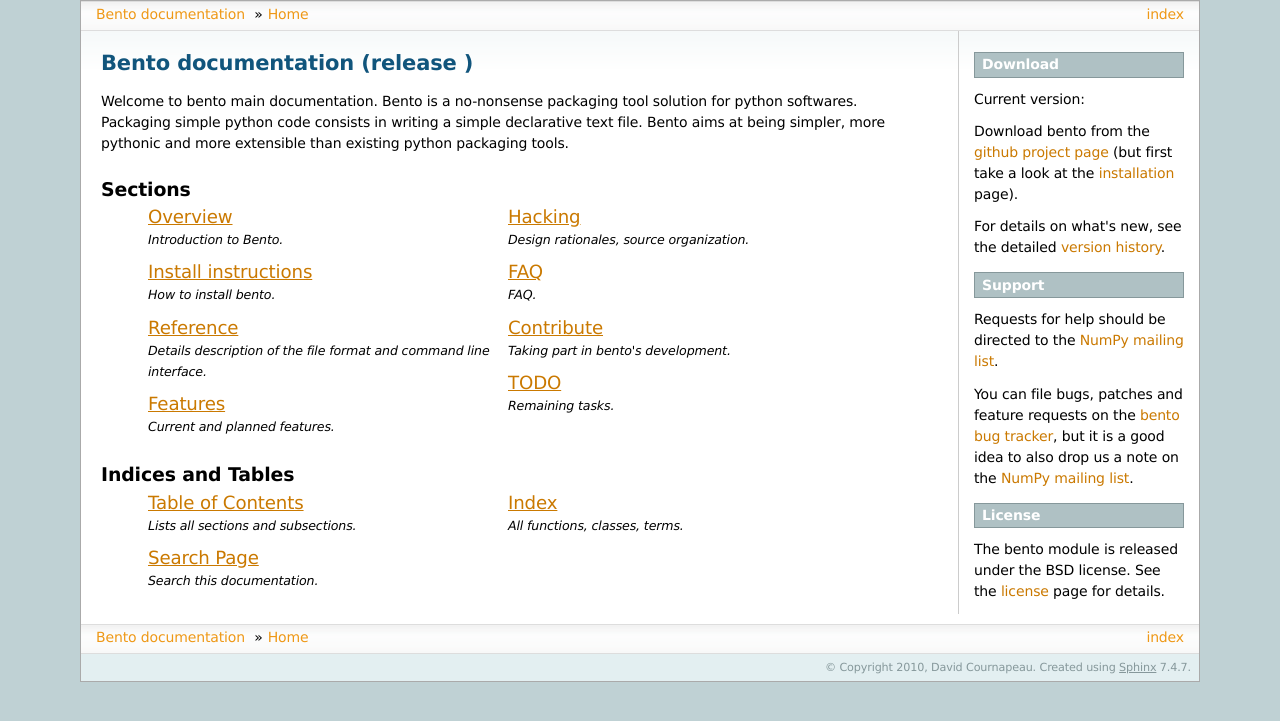
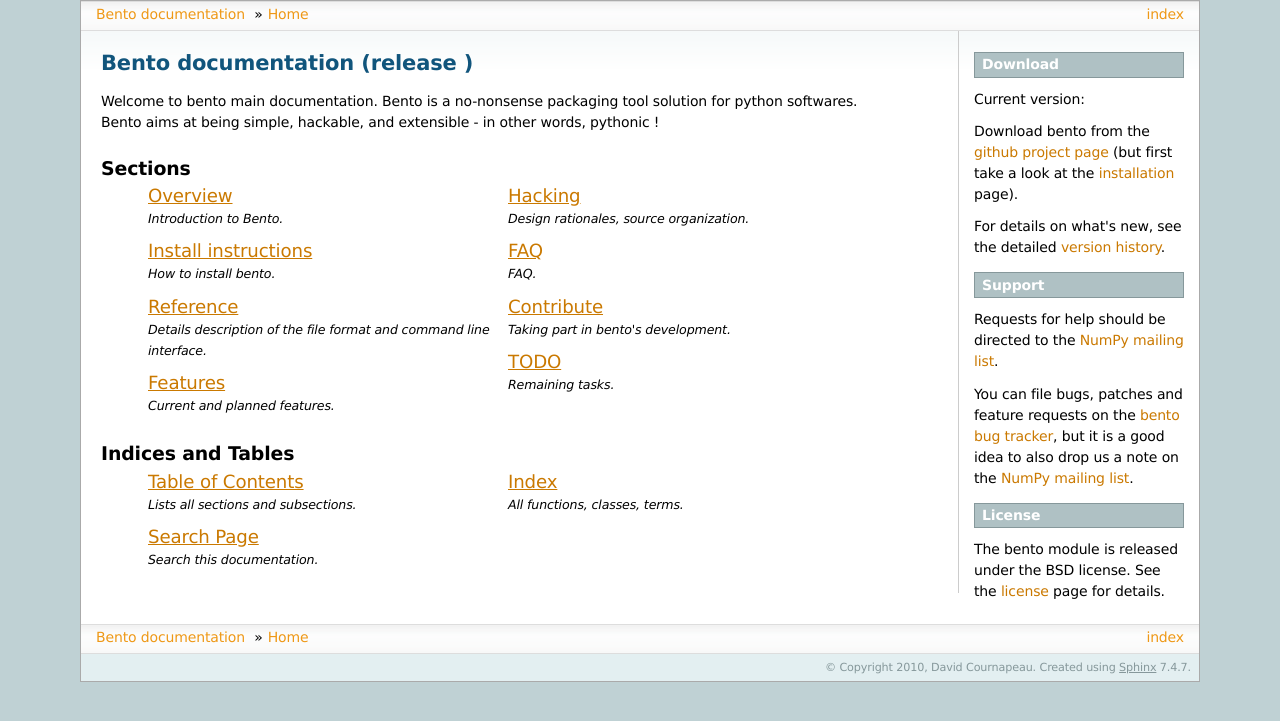
Before and after one commit to cournape/Bento, a Sphinx documentation site: the page built from doc/source/index.rst, in a window 1280 px wide. Shown: the top 721 px of the page. Built offline with Sphinx 7.4.7, drawn with Linux system fonts in a browser that asks for light colours; the version number could not be read and is left out.

Commit message:
DOC: more neutral intro.

```diff
--- a/doc/source/.templates/index.html
+++ b/doc/source/.templates/index.html
@@ -5,10 +5,9 @@
 {% block body %}
   <h1>{{ project }} documentation (release {{release}})</h1>
 
-  <p>Welcome to bento main documentation. Bento is a no-nonsense packaging
-  tool solution for python softwares. Packaging simple python code consists in
-  writing a simple declarative text file.  Bento aims at being simpler, more
-  pythonic and more extensible than existing python packaging tools.</p>
+  <p>Welcome to bento main documentation. Bento is a no-nonsense packaging tool
+  solution for python softwares. Bento aims at being simple, hackable, and
+  extensible - in other words, pythonic !</p>
 
   <h2>Sections</h2>
 <!--
```
